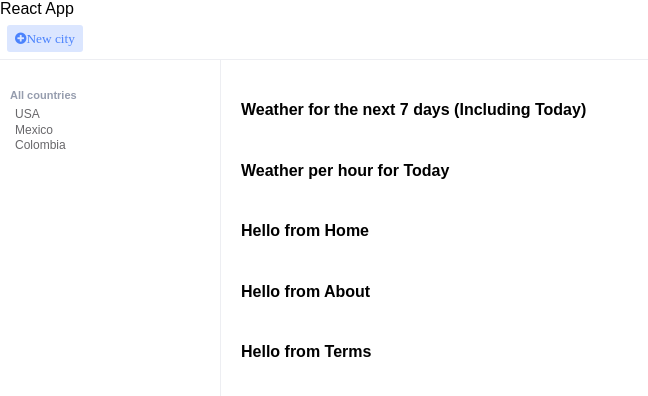
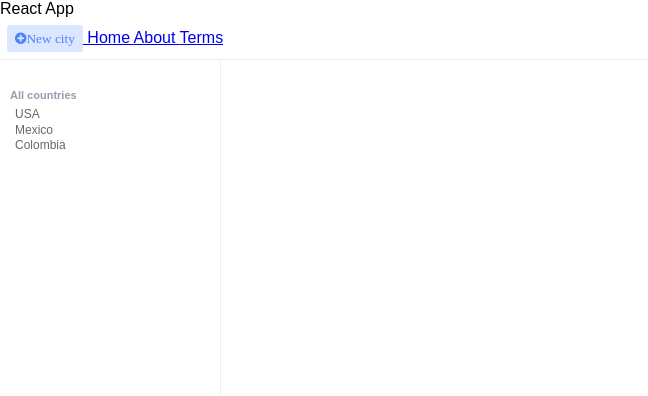
Before and after one commit to AlexisThink/weather-app, a React (Create React App) app: page / in a window 1280 px wide. Shown: the top 396 px of the page, without its empty margins (0-648 px from the left). Built offline with nearby package versions, Linux system fonts and the light colour scheme.

Commit message:
Static Route

```diff
--- a/package.json
+++ b/package.json
@@ -6,6 +6,7 @@
     "react": "^16.4.2",
     "react-dom": "^16.4.2",
     "react-loading-animation": "^1.4.0",
+    "react-router-dom": "^4.3.1",
     "react-scripts": "1.1.4",
     "superagent": "^3.8.3"
   },
--- a/src/App.js
+++ b/src/App.js
@@ -1,6 +1,7 @@
 //DEPENDENCIES
 import React, { Component } from 'react';
 import request from 'superagent'; //npm install --save superagent
+import {Switch, Route, Link} from 'react-router-dom';
 
 //COMPONENTS
 import SingleDay from './Components/singleDay/SingleDay';
@@ -204,8 +205,12 @@ class App extends Component {
       <div className="App">
         <header className='app__header'>
           <button onClick={this.addNew}  className='app__add'>
-            <i class="fa fa-plus-circle">New city</i>
+            <i className="fa fa-plus-circle">New city</i>
           </button>
+            <Link to="/home"> Home </Link>
+            <Link to="/about"> About </Link>
+            <Link to="/terms"> Terms </Link>
+
         </header>
         <div className='grid'>
           <aside className='app__aside'>
@@ -219,7 +224,14 @@ class App extends Component {
             {this.state.show && <input autoFocus onKeyUp={this.inputValue.bind(this)} type='text' placeholder='Location' className='app__input' />}
           </aside>
           <section className='app__view container-view'>
-            <h4>Weather for the next 7 days (Including Today)</h4>
+
+            <Switch>
+              <Route exact path='/home' component={Home} />
+              <Route exact path='/about' component={About} />
+              <Route exact path='/terms' component={Terms} />
+            </Switch>
+
+            {/* <h4>Weather for the next 7 days (Including Today)</h4>
             <div className="container-dias">
               {
                 this.state.myArray.map(dia =>{
@@ -234,11 +246,7 @@ class App extends Component {
                     return <SingleHour hour={new Date(hora.hour).toLocaleDateString()} temperature={hora.temperature} summary={hora.summary} windSpeed={hora.wind} presure={hora.presure} />
                 })
               }
-            </div>
-
-            <Home />
-            <About />
-            <Terms />
+            </div> */}
 
           </section>
         </div>
--- a/src/index.js
+++ b/src/index.js
@@ -3,4 +3,16 @@ import ReactDOM from 'react-dom';
 import App from './App';
 import './index.css';
 
-ReactDOM.render(<App />, document.getElementById('root'));
+import {HashRouter} from 'react-router-dom';
+
+class AppRouter extends React.Component{
+    render() {
+      return (
+        <HashRouter>
+            <App />
+        </HashRouter>
+      )
+    }
+}
+
+ReactDOM.render(<AppRouter />, document.getElementById('root'));
```
Also changed, not shown: 1 other file (tests, documents, lock files or other folders).
